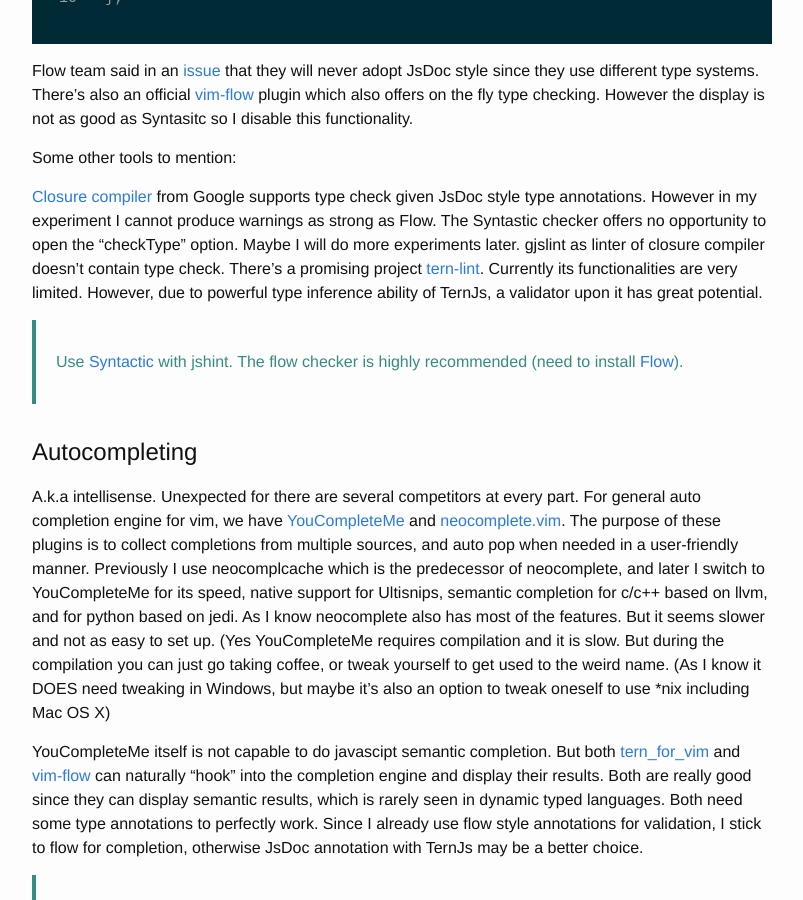
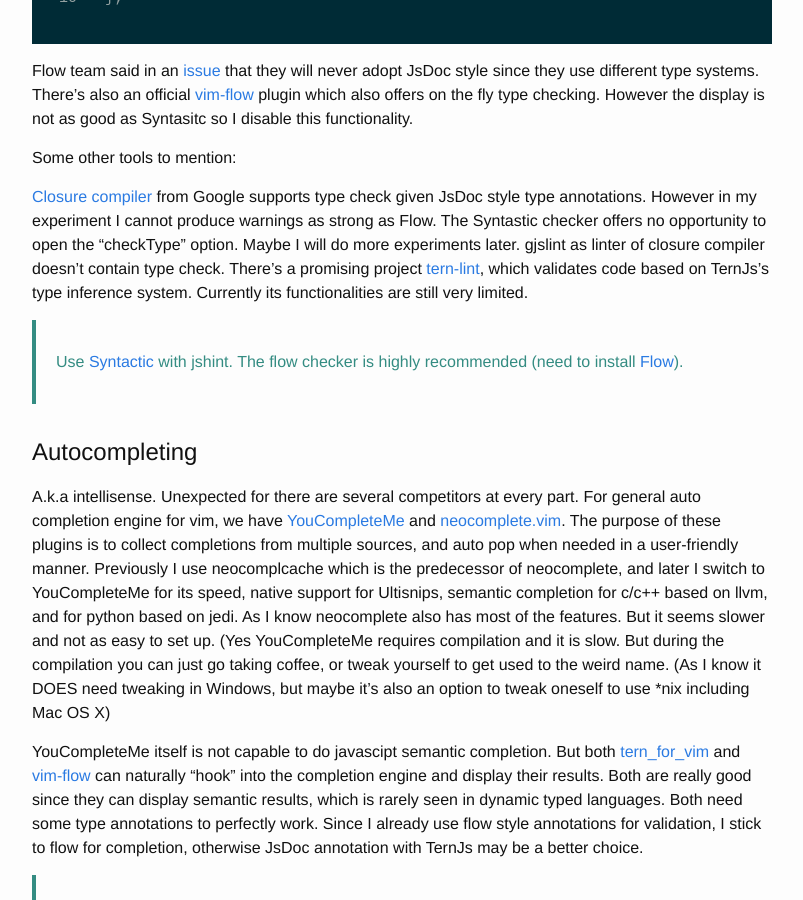
Before and after one commit to yarray/yarray, a Jekyll site: the page built from _posts/2015-06-07-vim-for-frontend-development.md, in a window 1280 px wide and 900 px high, scrolled down 3217 px. Shown: the whole window, without its empty margins (238-1041 px from the left). Built offline with Jekyll 4.4.1, drawn with Linux system fonts in a browser that asks for light colours.

Commit message:
tweak words

```diff
--- a/_posts/2015-06-07-vim-for-frontend-development.md
+++ b/_posts/2015-06-07-vim-for-frontend-development.md
@@ -74,7 +74,7 @@
 
 Some other tools to mention:
 
-[Closure compiler](https://developers.google.com/closure/compiler/) from Google supports type check given JsDoc style type annotations. However in my experiment I cannot produce warnings as strong as Flow. The Syntastic checker offers no opportunity to open the "checkType" option. Maybe I will do more experiments later. gjslint as linter of closure compiler doesn't contain type check. There's a promising project [tern-lint](https://github.com/angelozerr/tern-lint). Currently its functionalities are very limited. However, due to powerful type inference ability of TernJs, a validator upon it has great potential.
+[Closure compiler](https://developers.google.com/closure/compiler/) from Google supports type check given JsDoc style type annotations. However in my experiment I cannot produce warnings as strong as Flow. The Syntastic checker offers no opportunity to open the "checkType" option. Maybe I will do more experiments later. gjslint as linter of closure compiler doesn't contain type check. There's a promising project [tern-lint](https://github.com/angelozerr/tern-lint), which validates code based on TernJs's type inference system. Currently its functionalities are still very limited.
 
 > Use [Syntactic](https://github.com/scrooloose/syntastic) with jshint. The flow checker is highly recommended (need to install [Flow](https://github.com/facebook/flow)).
 
```
